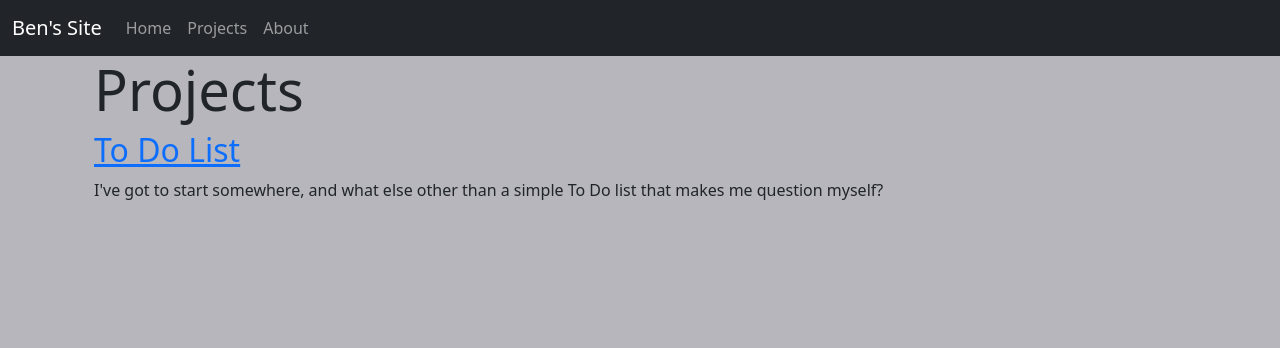
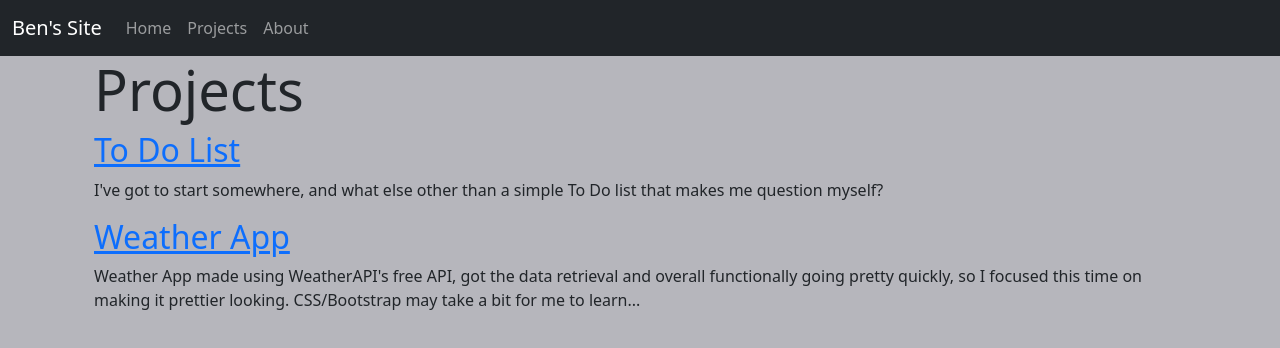
Before and after one commit to bendecruz745/BenDCHomePage, a React (Create React App) app: page /BenDCHomepage/Projects in a window 1280 px wide. Shown: the top 348 px of the page. Built offline with nearby package versions, Linux system fonts and the light colour scheme.

Commit message:
Added Weather App portion of Projects page

```diff
--- a/src/Components/Projects.js
+++ b/src/Components/Projects.js
@@ -11,6 +11,15 @@ function Projects() {
         I've got to start somewhere, and what else other than a simple To Do
         list that makes me question myself?
       </p>
+      <a href="https://bendecruz745.github.io/WeatherApp/">
+        <h2>Weather App</h2>
+      </a>
+      <p>
+        Weather App made using WeatherAPI's free API, got the data retrieval and
+        overall functionally going pretty quickly, so I focused this time on
+        making it prettier looking. CSS/Bootstrap may take a bit for me to
+        learn...
+      </p>
     </body>
   );
 }
```
Also changed, not shown: 2 other files (tests, documents, lock files or other folders).
